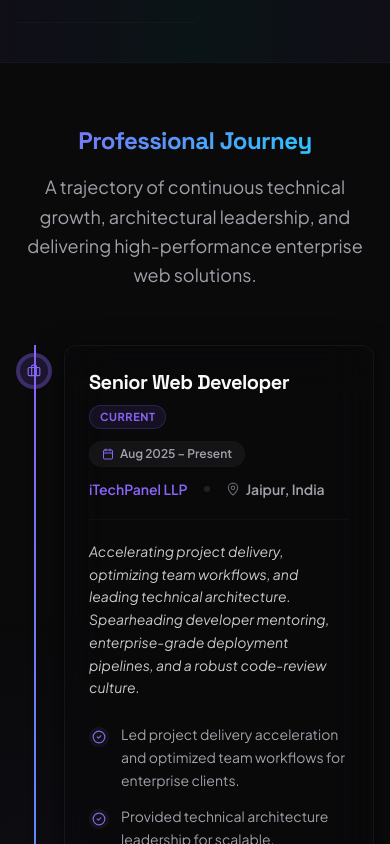
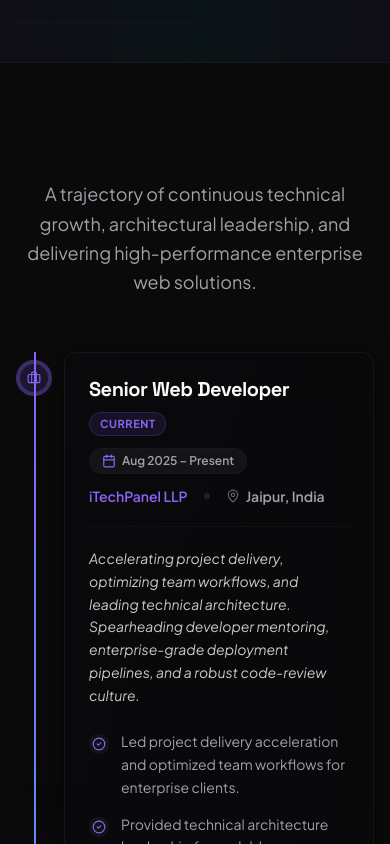
Before and after one commit to dksikrai/dikshant, a React (Vite) app in the folder apps/web/: page / in a window 390 px wide. Shown: the part 1380-2224 px from the top of the page. Built offline with nearby package versions, Linux system fonts and the light colour scheme.

Commit message:
style: upgrade career journey visual timeline with 3D tilts and word reveals

```diff
--- a/apps/web/src/components/sections/CareerSection.jsx
+++ b/apps/web/src/components/sections/CareerSection.jsx
@@ -2,7 +2,7 @@ import React from 'react';
 import { motion } from 'framer-motion';
 import { Briefcase, Award, CheckCircle2, Calendar, MapPin } from 'lucide-react';
 import { Card, CardContent } from '@/components/ui/card';
-import { FadeIn, SlideIn, isIOS, ease } from '@/lib/motion.jsx';
+import { FadeIn, SlideIn, isIOS, ease, useCardTilt, TextReveal } from '@/lib/motion.jsx';
 
 const roles = [
   {
@@ -74,21 +74,23 @@ const accentMap = {
   primary: {
     dot: "bg-primary/15 border-primary/30 text-primary hover:bg-primary/20",
     tag: "bg-primary/10 text-primary border border-primary/20",
-    glow: "hover:shadow-[0_0_25px_rgba(0,184,217,0.15)] hover:border-primary/40",
-    bulletIcon: "text-primary"
+    glow: "hover:shadow-[0_0_35px_rgba(0,184,217,0.18)] hover:border-primary/50",
+    bulletIcon: "text-primary",
+    bgGradient: "from-primary/[0.01] to-transparent"
   },
   secondary: {
     dot: "bg-secondary/15 border-secondary/30 text-secondary hover:bg-secondary/20",
     tag: "bg-secondary/10 text-secondary border border-secondary/20",
-    glow: "hover:shadow-[0_0_25px_rgba(139,92,246,0.15)] hover:border-secondary/40",
-    bulletIcon: "text-secondary"
+    glow: "hover:shadow-[0_0_35px_rgba(139,92,246,0.18)] hover:border-secondary/50",
+    bulletIcon: "text-secondary",
+    bgGradient: "from-secondary/[0.01] to-transparent"
   },
 };
 
-const CareerSection = () => {
-  const ios = isIOS();
+// Child Component to safely use useCardTilt hook per card without violating rules of hooks
+const CareerCard = ({ role, colors, ios }) => {
+  const { ref, motionProps } = useCardTilt(5); // Balanced tilt angle
 
-  // framer motion variants for bullets
   const containerVariants = {
     hidden: {},
     visible: {
@@ -106,17 +108,99 @@ const CareerSection = () => {
   };
 
   return (
+    <motion.div
+      ref={ref}
+      {...motionProps}
+      style={{ ...motionProps.style, perspective: 1000 }}
+      whileHover={ios ? {} : { y: -3 }}
+      transition={{ duration: 0.2, ease: ease.out }}
+      className="w-full"
+    >
+      <Card className={`glass-card border-border/40 premium-shadow smooth-transition bg-gradient-to-br ${colors.bgGradient} ${colors.glow}`}>
+        <CardContent className="p-6 md:p-8">
+          {/* Header row */}
+          <div className="flex flex-col gap-3 mb-5 pb-5 border-b border-border/30">
+            <div className="flex items-start justify-between gap-3 flex-wrap">
+              <div className="flex items-center gap-2.5 flex-wrap">
+                <h3 className="text-xl md:text-2xl font-bold leading-tight tracking-tight text-foreground">{role.title}</h3>
+                {role.tag && (
+                  <span className={`text-[11px] font-bold px-2.5 py-0.5 rounded-full ${colors.tag} uppercase tracking-wider shrink-0`}>
+                    {role.tag}
+                  </span>
+                )}
+              </div>
+              <span className="flex items-center gap-1.5 text-xs font-semibold text-muted-foreground bg-muted/60 px-3 py-1 rounded-full whitespace-nowrap shrink-0 border border-border/30">
+                <Calendar className="w-3.5 h-3.5 text-primary shrink-0" />
+                {role.date}
+              </span>
+            </div>
+
+            <div className="flex flex-wrap items-center gap-4 text-sm font-semibold">
+              <span className="text-primary">{role.company}</span>
+              <span className="w-1.5 h-1.5 rounded-full bg-border" />
+              <span className="flex items-center gap-1.5 text-muted-foreground">
+                <MapPin className="w-3.5 h-3.5 shrink-0 text-muted-foreground/60" />
+                {role.location}
+              </span>
+            </div>
+          </div>
+
+          {/* Role Tagline/Description */}
+          <p className="text-sm md:text-base text-foreground/80 leading-relaxed mb-6 italic">
+            {role.description}
+          </p>
+
+          {/* Achievements list */}
+          <motion.ul
+            className="space-y-3.5"
+            variants={containerVariants}
+            initial="hidden"
+            whileInView="visible"
+            viewport={{ once: true, amount: 0.1 }}
+          >
+            {role.bullets.map((bullet, bIdx) => (
+              <motion.li
+                key={bIdx}
+                className="flex items-start gap-3 text-muted-foreground group/bullet cursor-default"
+                variants={bulletVariants}
+                whileHover={ios ? {} : { x: 3 }}
+                transition={{ duration: 0.15 }}
+              >
+                <motion.div
+                  className="mt-1 shrink-0 p-0.5 rounded-full bg-muted/50 border border-border/30 group-hover/bullet:border-primary/20 smooth-transition"
+                  whileHover={ios ? {} : { scale: 1.12 }}
+                >
+                  <CheckCircle2 className={`w-3.5 h-3.5 shrink-0 ${colors.bulletIcon}`} />
+                </motion.div>
+                <span className="text-sm md:text-base leading-relaxed text-muted-foreground group-hover/bullet:text-foreground smooth-transition">
+                  {bullet}
+                </span>
+              </motion.li>
+            ))}
+          </motion.ul>
+        </CardContent>
+      </Card>
+    </motion.div>
+  );
+};
+
+const CareerSection = () => {
+  const ios = isIOS();
+
+  return (
     <section className="py-16 md:py-24 relative overflow-hidden" id="career">
-      {/* Background Glow */}
-      <div className="absolute top-[10%] left-[-10%] w-[35%] h-[35%] rounded-full bg-[radial-gradient(circle_at_center,hsl(var(--primary)/0.04),transparent_60%)] pointer-events-none" />
-      <div className="absolute bottom-[10%] right-[-10%] w-[35%] h-[35%] rounded-full bg-[radial-gradient(circle_at_center,hsl(var(--secondary)/0.04),transparent_60%)] pointer-events-none" />
+      {/* Ambient background aura */}
+      <div className="absolute top-[15%] left-[-15%] w-[40%] h-[40%] rounded-full bg-[radial-gradient(circle_at_center,hsl(var(--primary)/0.04),transparent_65%)] pointer-events-none" />
+      <div className="absolute bottom-[15%] right-[-15%] w-[40%] h-[40%] rounded-full bg-[radial-gradient(circle_at_center,hsl(var(--secondary)/0.04),transparent_65%)] pointer-events-none" />
 
       <div className="max-w-4xl mx-auto px-4 sm:px-6 lg:px-8 relative z-10">
         <div className="text-center mb-14 md:mb-20">
-          <FadeIn className="mb-4">
-            <h2 className="text-gradient-primary">Professional Journey</h2>
-          </FadeIn>
-          <FadeIn delay={0.07}>
+          <div className="mb-4">
+            <h2 className="text-3xl md:text-5xl font-extrabold tracking-tight">
+              <TextReveal text="Professional Journey" className="text-gradient-primary" />
+            </h2>
+          </div>
+          <FadeIn delay={0.15}>
             <p className="text-lg md:text-xl text-muted-foreground max-w-2xl mx-auto leading-relaxed">
               A trajectory of continuous technical growth, architectural leadership, and delivering high-performance enterprise web solutions.
             </p>
@@ -153,74 +237,15 @@ const CareerSection = () => {
                     viewport={{ once: true }}
                     transition={{ type: 'spring', stiffness: 350, damping: 18, delay: ios ? 0.1 + idx * 0.08 : 0.15 + idx * 0.1 }}
                   >
+                    {/* Ring pulse animation for current active job */}
+                    {role.tag === 'Current' && (
+                      <span className="absolute inset-0 rounded-full animate-ping bg-primary/20 opacity-75 pointer-events-none" />
+                    )}
                     <Icon className="w-3.5 h-3.5 shrink-0" />
                   </motion.div>
 
                   <SlideIn direction="left" delay={idx * 0.1}>
-                    <motion.div
-                      whileHover={ios ? {} : { x: 4 }}
-                      transition={{ duration: 0.2, ease: ease.out }}
-                    >
-                      <Card className={`glass-card border-border/40 premium-shadow smooth-transition ${colors.glow}`}>
-                        <CardContent className="p-6 md:p-8">
-                          {/* Header row */}
-                          <div className="flex flex-col gap-3 mb-5 pb-5 border-b border-border/30">
-                            <div className="flex items-start justify-between gap-3 flex-wrap">
-                              <div className="flex items-center gap-2.5 flex-wrap">
-                                <h3 className="text-xl md:text-2xl font-bold leading-tight tracking-tight text-foreground">{role.title}</h3>
-                                {role.tag && (
-                                  <span className={`text-[11px] font-bold px-2.5 py-0.5 rounded-full ${colors.tag} uppercase tracking-wider shrink-0`}>
-                                    {role.tag}
-                                  </span>
-                                )}
-                              </div>
-                              <span className="flex items-center gap-1.5 text-xs font-semibold text-muted-foreground bg-muted/60 px-3 py-1 rounded-full whitespace-nowrap shrink-0 border border-border/30">
-                                <Calendar className="w-3 h-3 text-primary shrink-0" />
-                                {role.date}
-                              </span>
-                            </div>
-
-                            <div className="flex flex-wrap items-center gap-4 text-sm font-semibold">
-                              <span className="text-primary">{role.company}</span>
-                              <span className="w-1.5 h-1.5 rounded-full bg-border" />
-                              <span className="flex items-center gap-1.5 text-muted-foreground">
-                                <MapPin className="w-3.5 h-3.5 shrink-0 text-muted-foreground/60" />
-                                {role.location}
-                              </span>
-                            </div>
-                          </div>
-
-                          {/* Role Tagline/Description */}
-                          <p className="text-sm md:text-base text-foreground/80 leading-relaxed mb-6 italic">
-                            {role.description}
-                          </p>
-
-                          {/* Achievements list */}
-                          <motion.ul
-                            className="space-y-3.5"
-                            variants={containerVariants}
-                            initial="hidden"
-                            whileInView="visible"
-                            viewport={{ once: true, amount: 0.1 }}
-                          >
-                            {role.bullets.map((bullet, bIdx) => (
-                              <motion.li
-                                key={bIdx}
-                                className="flex items-start gap-3 text-muted-foreground group/bullet"
-                                variants={bulletVariants}
-                              >
-                                <div className={`mt-1 shrink-0 p-0.5 rounded-full bg-muted/50 border border-border/30 group-hover/bullet:border-primary/20 smooth-transition`}>
-                                  <CheckCircle2 className={`w-3.5 h-3.5 shrink-0 ${colors.bulletIcon}`} />
-                                </div>
-                                <span className="text-sm md:text-base leading-relaxed text-muted-foreground group-hover/bullet:text-foreground smooth-transition">
-                                  {bullet}
-                                </span>
-                              </motion.li>
-                            ))}
-                          </motion.ul>
-                        </CardContent>
-                      </Card>
-                    </motion.div>
+                    <CareerCard role={role} colors={colors} ios={ios} />
                   </SlideIn>
                 </div>
               );
```
